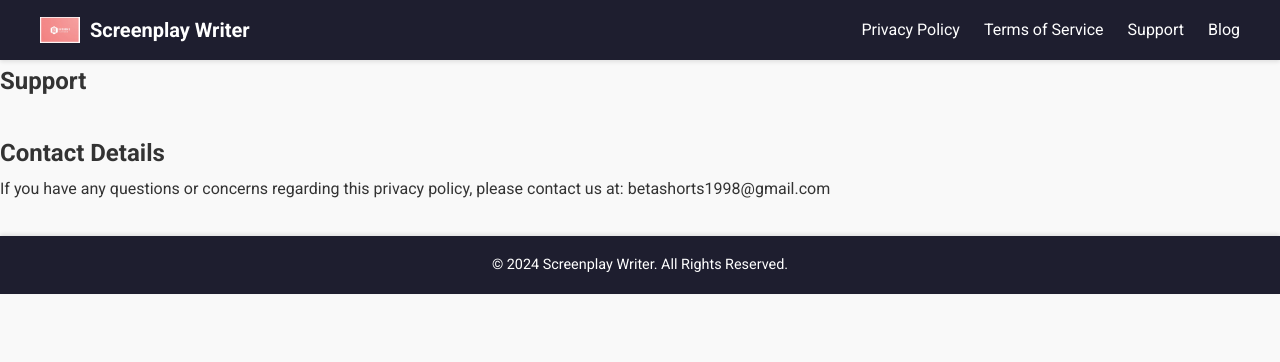
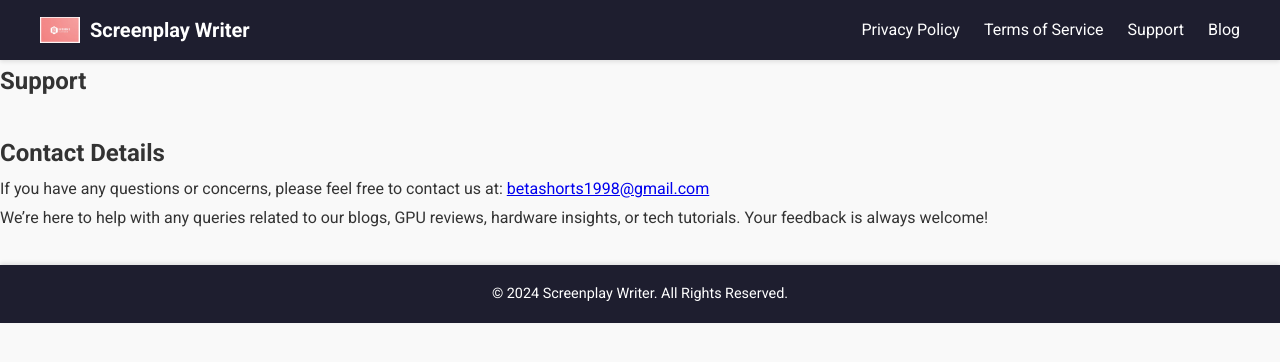
Before and after one commit to betashorts/betashorts-site, a Jekyll site: the page built from support.html, in a window 1280 px wide. Shown: the top 362 px of the page. Built offline with Jekyll 4.4.1, drawn with Linux system fonts in a browser that asks for light colours.

Commit message:
Update support.html

```diff
--- a/support.html
+++ b/support.html
@@ -9,7 +9,8 @@ permalink: /support.html
 <h1>Support</h1>
 <br/>
 <h2>Contact Details</h2>
-<p>If you have any questions or concerns regarding this privacy policy, please contact us at:
-betashorts1998@gmail.com</p>
+<p>If you have any questions or concerns, please feel free to contact us at:
+<a href="mailto:betashorts1998@gmail.com">betashorts1998@gmail.com</a></p>
+<p>We’re here to help with any queries related to our blogs, GPU reviews, hardware insights, or tech tutorials. Your feedback is always welcome!</p>
 </div>
 </section>
```
Also changed, not shown: other parts of support.html (+2 -2 lines).
